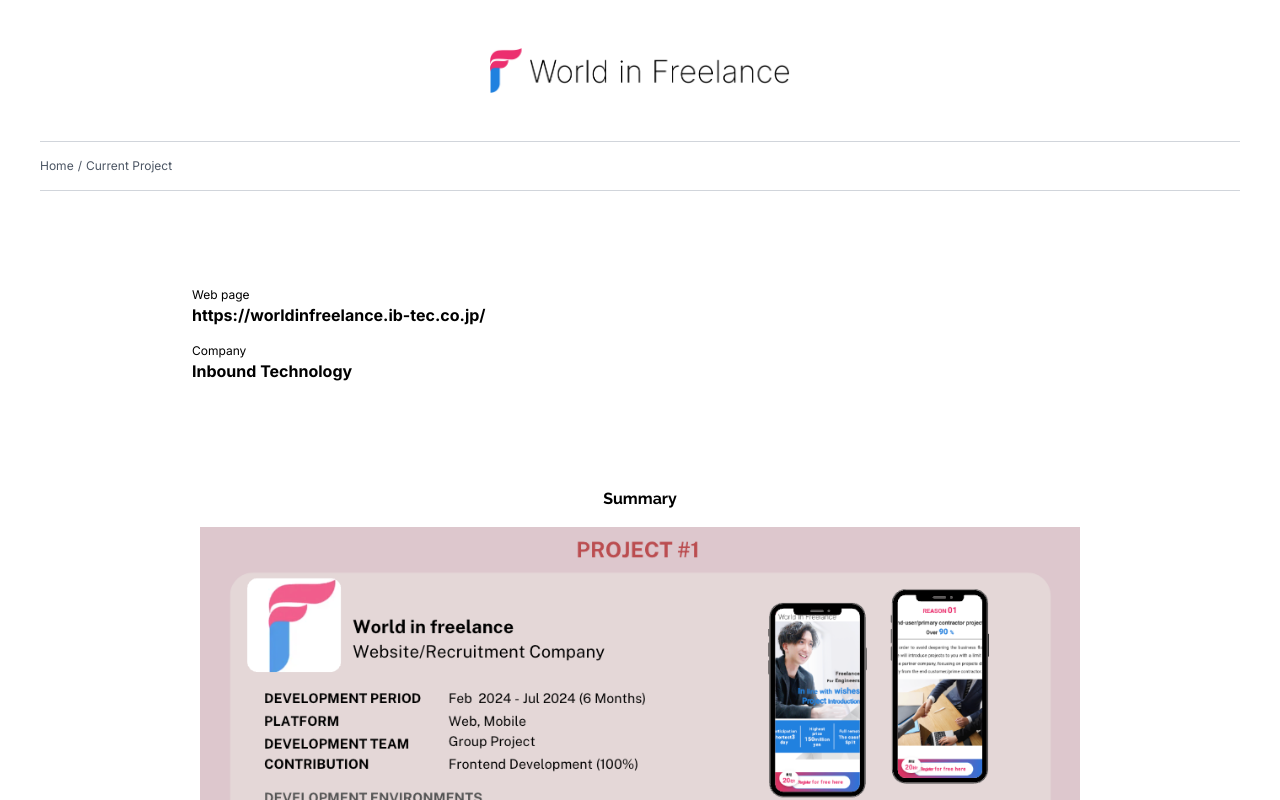
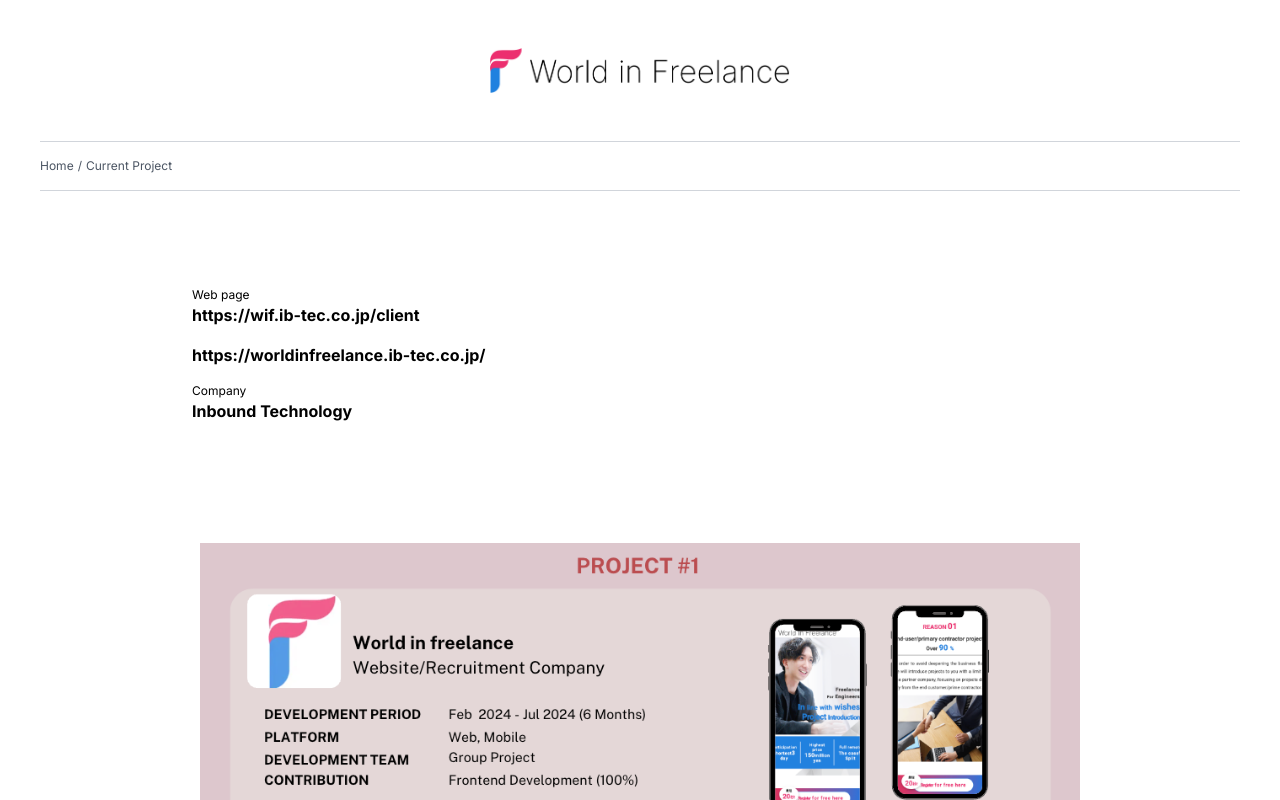
Before and after one commit to Nanamoriyama/portfolio-nana, a Next.js app: page /wif in a window 1280 px wide. Shown: the top 800 px of the page. Built offline with nearby package versions, Linux system fonts and the light colour scheme.

Commit message:
added new websites

```diff
--- a/src/app/wif/page.tsx
+++ b/src/app/wif/page.tsx
@@ -62,6 +62,14 @@
           <div className="flex flex-col items-start ml-4 md:ml-12 mb-8">
             <span className="text-xs">Web page</span>
             <a
+              href="https://wif.ib-tec.co.jp/client"
+              target="_blank"
+              rel="noopener noreferrer"
+              className="github-icon font-bold text-xs mb-4 md:text-base"
+            >
+              https://wif.ib-tec.co.jp/client
+            </a>
+            <a
               href="https://worldinfreelance.ib-tec.co.jp/"
               target="_blank"
               rel="noopener noreferrer"
@@ -71,7 +79,7 @@
             </a>
             <span className="text-xs">Company</span>
             <a
-              href="https://worldinfreelance.ib-tec.co.jp/"
+              href="https://ib-tec.co.jp/"
               target="_blank"
               rel="noopener noreferrer"
               className="github-icon font-bold text-xs mb-4 md:text-base"
@@ -82,9 +90,6 @@
 
           {/* スライダー */}
           <div className="md:w-full md:p-14">
-            <div className="font-raleway font-bold flex justify-center">
-              Summary
-            </div>
             <ProductSlider images={images} title="World In Freelance" />
           </div>
 
```
